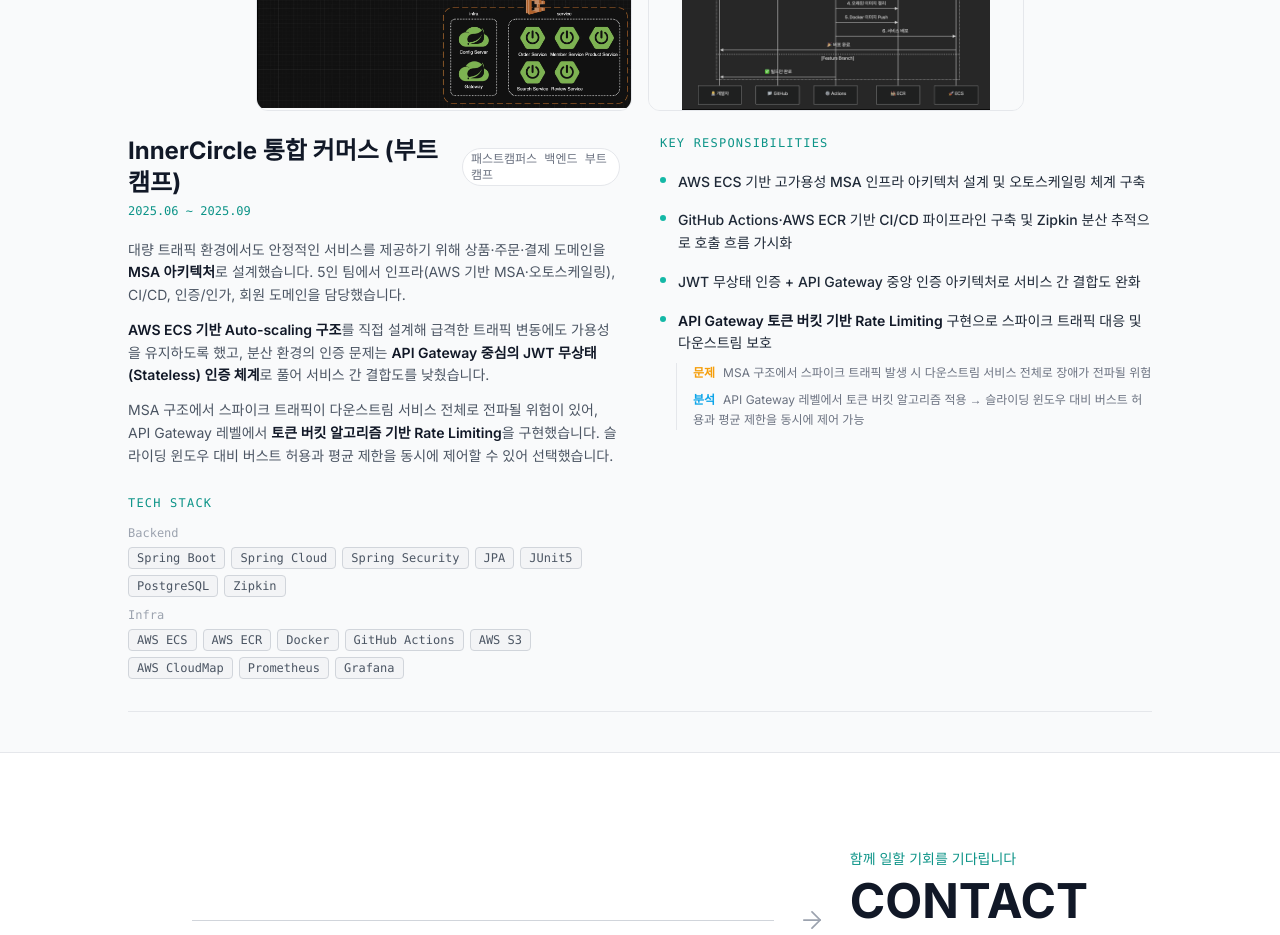
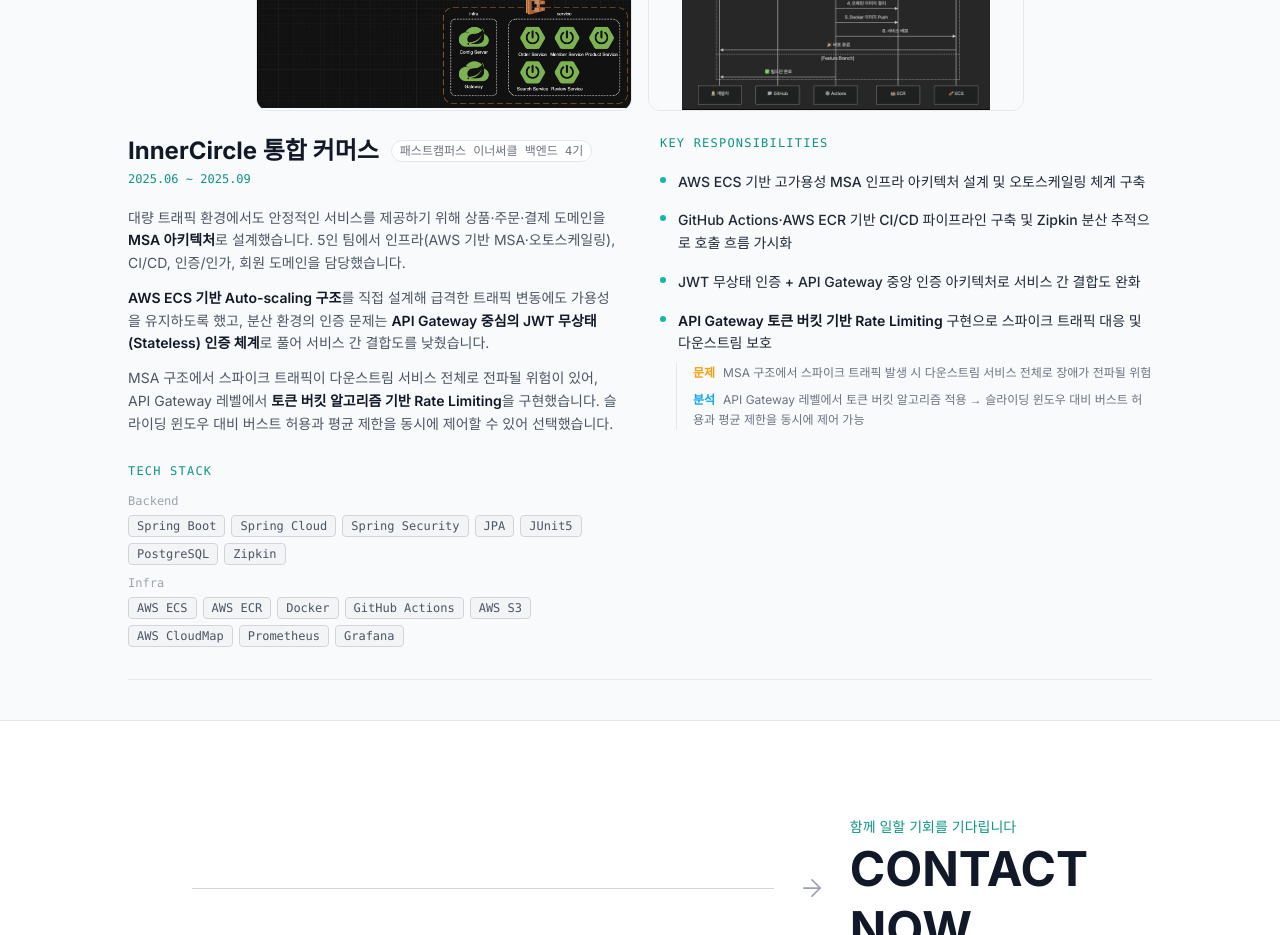
Before and after one commit to sungwoong-Noh/resume, a Next.js app: page /portfolio in a window 1280 px wide. Shown: the part 5680-6615 px from the top of the page. Built offline with nearby package versions, Linux system fonts and the light colour scheme.

Commit message:
refactor: 포트폴리오 InnerCircle '부트캠프' 표현 제거 (패스트캠퍼스 이너써클 4기로 표기)
- Side Projects 섹션 + 조직명(패스트캠퍼스)이 이미 실무 아님을 표시하므로 정직성 유지

Co-Authored-By: Claude Opus 4.8 <noreply@anthropic.com>

```diff
--- a/data/portfolio.ts
+++ b/data/portfolio.ts
@@ -273,11 +273,11 @@ export const portfolioProfile = {
 export const portfolioSideProjects: PortfolioSideProject[] = [
   {
     id: 'commerce',
-    name: 'InnerCircle 통합 커머스 (부트캠프)',
-    organization: '패스트캠퍼스 백엔드 부트캠프',
+    name: 'InnerCircle 통합 커머스',
+    organization: '패스트캠퍼스 이너써클 백엔드 4기',
     period: '2025.06 ~ 2025.09',
     overviewDescription:
-      '패스트캠퍼스 백엔드 부트캠프에서 진행한 고트래픽 통합 커머스 구현 프로젝트입니다. 5인 팀에서 인프라(AWS 기반 MSA·오토스케일링), CI/CD, 인증/인가, 회원 도메인을 담당했습니다.',
+      '현업 멘토링 기반으로 진행한 고트래픽 통합 커머스 구현 프로젝트입니다. 5인 팀에서 인프라(AWS 기반 MSA·오토스케일링), CI/CD, 인증/인가, 회원 도메인을 담당했습니다.',
     overviewContributions: [
       'AWS ECS 기반 오토스케일링 MSA 인프라 설계 및 구축',
       'API Gateway 중앙 인증(JWT 무상태) 및 토큰 버킷 기반 Rate Limiting 구현',
```
